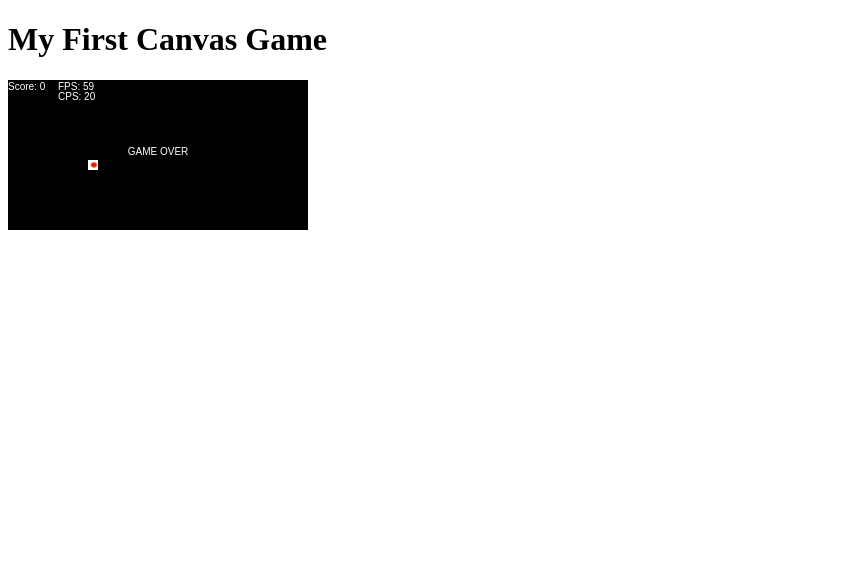
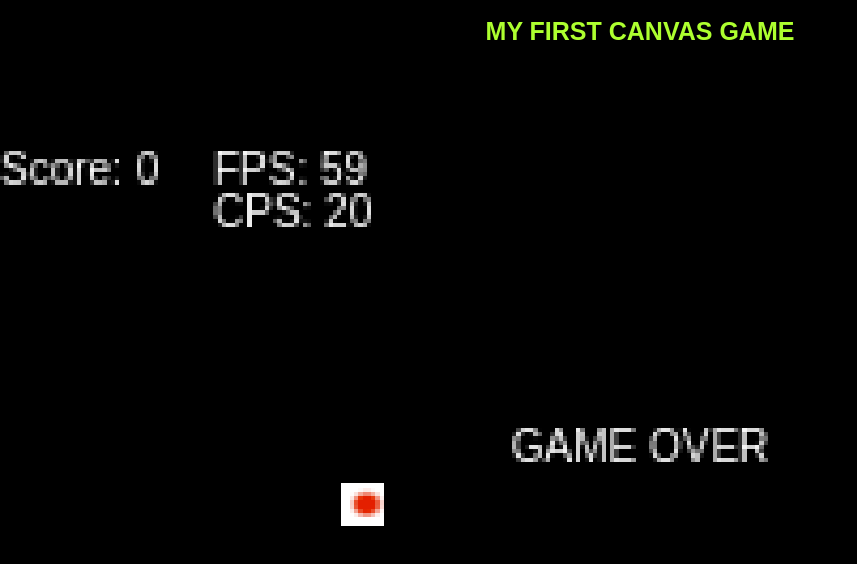
Before and after one commit to francodebattista/snakeFDB, a plain HTML site: page index.html in a window 1280 px wide. Shown: the whole page, without its empty margins (0-857 px from the left). Drawn offline with nearby package versions, Linux system fonts and the light colour scheme.

Commit message:
FDB-0006: 1.11 and 1.12 done

```diff
--- a/index.html
+++ b/index.html
@@ -5,12 +5,15 @@
 <meta name="viewport" content="width=device-width, initial-scale=1.0" />
 <!--[if lte IE 8]><meta http-equiv="X-UA-Compatible" content="chrome=1" /><![endif]-->
 <script type="application/javascript" src="js/game.js"></script>
+<link rel="stylesheet" href="/Users/francodebattista/Desktop/d-ba-news/css/normalize.css">
+<link rel="stylesheet" href="snake.css">
+
 <title>My First Canvas Game</title>
 </head>
 <body>
     <h1>My First Canvas Game</h1>
     <p>
-        <canvas id="canvas" width="300" height="150" style="background:#999">
+        <canvas id="canvas">
             Canvas not supported by your browser.
         </canvas>
     </p>
--- a/js/game.js
+++ b/js/game.js
@@ -9,14 +9,20 @@
 
         canvas = null,
         ctx = null,
+        buffer = null,
+        bufferCtx = null,
+        bufferScale = 1,
+        bufferOffsetX = 0,
+        bufferOffsetY = 0,
         lastPress = null,
         pause = true,
         gameover = true,
+        fullscreen = false,
+        body = [],
+        food = null,
+        //wall = [],
         dir = 0,
         score = 0,
-        //wall = [],
-        body = [],
-        food = null,
         iBody = new Image(),
         iFood = new Image(),
         aEat = new Audio(),
@@ -29,8 +35,7 @@
         interval = 50,
         CPS = 0,
         cicles = 0,
-        x = 50,
-        y = 50;
+        x = 50;
 
 
 
@@ -45,8 +50,26 @@
     }());
 
     document.addEventListener('keydown', function (evt) {
+        if (evt.which >= 37 && evt.which <= 40) {
+            evt.preventDefault();
+        }
+
         lastPress = evt.which;
     }, false);
+
+    function resize () {
+        canvas.width = window.innerWidth;
+        canvas.height = window.innerHeight;
+
+        var w = window.innerWidth / buffer.width;
+        var h = window.innerHeight / buffer.height;
+        bufferScale = Math.min(h, w);
+
+        //canvas.style.width = (canvas.width * scale) + 'px';
+        //canvas.style.height = (canvas.height * scale) + 'px';
+        bufferOffsetX = (canvas.width - (buffer.width * bufferScale)) / 2;
+        bufferOffsetY = (canvas.height - (buffer.height * bufferScale)) / 2;
+    }
 
     function Rectangle(x, y, width, height) {
         this.x = (x == null) ? 0 : x;
@@ -140,8 +163,8 @@
         body.push(new Rectangle(40, 40, 10, 10));
         body.push(new Rectangle(0, 0, 10, 10));
         body.push(new Rectangle(0, 0, 10, 10));
-        food.x = random(canvas.width / 10 - 1) * 10;
-        food.y = random(canvas.height / 10 - 1) * 10;
+        food.x = random(buffer.width / 10 - 1) * 10;
+        food.y = random(buffer.height / 10 - 1) * 10;
         gameover = false;
     }
 
@@ -151,9 +174,9 @@
         var i = 0;
         var l = 0;
 
-        // Clean canvas
+        // Clean canvas - buffer
         ctx.fillStyle = '#000';
-        ctx.fillRect(0, 0, canvas.width, canvas.height);
+        ctx.fillRect(0, 0, buffer.width, buffer.height);
 
         // Draw player
         //ctx.fillStyle = '#0f0';
@@ -176,10 +199,11 @@
         food.drawImage(ctx, iFood);
 
         // Debug last key pressed
-        ctx.fillStyle = '#fff';
+        //ctx.fillStyle = '#fff';
         //ctx.fillText('Last Press: ' + lastPress, 0, 20);
 
         // Draw score
+        ctx.fillStyle = '#fff';
         ctx.fillText('Score: ' + score, 0, 10);
 
         // Draw FPS
@@ -264,6 +288,16 @@
             if (body[0].y < 0) {
                 body[0].y = canvas.height - body[0].height;
             }
+
+            // Food Intersects
+            if (body[0].intersects(food)) {
+                body.push(new Rectangle(0,0,10, 10));
+                score += 1;
+                food.x = random(buffer.width / 10 - 1) * 10;
+                food.y = random(buffer.height / 10 - 1) * 10;
+                aEat.play()
+            }
+
             // Wall Intersects
             //for (i = 0, l = wall.length; i < l; i += 1) {
             //    if (food.intersects(wall[i])) {
@@ -284,15 +318,6 @@
                     aDie.play();
                 }
             }
-
-            // Food Intersects
-            if (body[0].intersects(food)) {
-                body.push(new Rectangle(food.x, food.y, 10, 10));
-                score += 1;
-                food.x = random(canvas.width / 10 - 1) * 10;
-                food.y = random(canvas.height / 10 - 1) * 10;
-            }
-
         }
         // Pause/Unpause
         if (lastPress === KEY_ENTER) {
@@ -304,8 +329,15 @@
 
     function repaint() {
         window.requestAnimationFrame(repaint);
+        paint(bufferCtx);
         frames++;
-        paint(ctx);
+
+        ctx.fillStyle = '#000';
+        ctx.fillRect(0, 0, canvas.width, canvas.height);
+        //ctx.drawImage(buffer, 0, 0, canvas.width, canvas.height);
+
+        ctx.imageSmoothingEnabled = false;
+        ctx.drawImage(buffer, bufferOffsetX, bufferOffsetY, buffer.width * bufferScale, buffer.height * bufferScale)
     }
 
     function run() {
@@ -335,6 +367,14 @@
         // Get canvas and context
         canvas = document.getElementById('canvas');
         ctx = canvas.getContext('2d');
+        canvas.width = 600;
+        canvas.height = 300;
+
+        // Load buffer
+        buffer = document.createElement('canvas');
+        bufferCtx = buffer.getContext('2d');
+        buffer.width = 300;
+        buffer.height = 150;
 
         // Load assets
         iBody.src = 'snakeOk.png';
@@ -357,9 +397,11 @@
         //wall.push(new Rectangle(200, 100, 10, 10));
 
         // Start game
+        resize();
         run();
         repaint();
+
     }
-
     window.addEventListener('load', init, false);
+    window.addEventListener('resize', resize, false);
 }(window));
--- /dev/null
+++ b/snake.css
@@ -0,0 +1,18 @@
+body {
+    background: black;
+}
+h1 {
+    color: greenyellow;
+    text-align: center;
+    font-family: Arial, "Helvetica Neue", Helvetica, sans-serif;
+    font-size: 25px;
+    font-weight: bold;
+    text-transform: uppercase;
+}
+#canvas {
+    margin: 0px;
+    padding: 0px;
+    background:#999;
+    width:100%;
+    height:100%
+}
```
